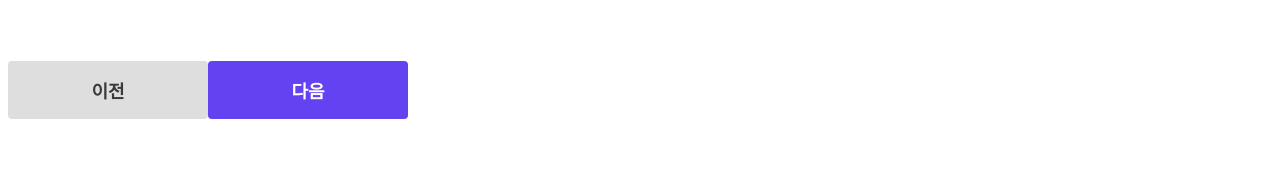
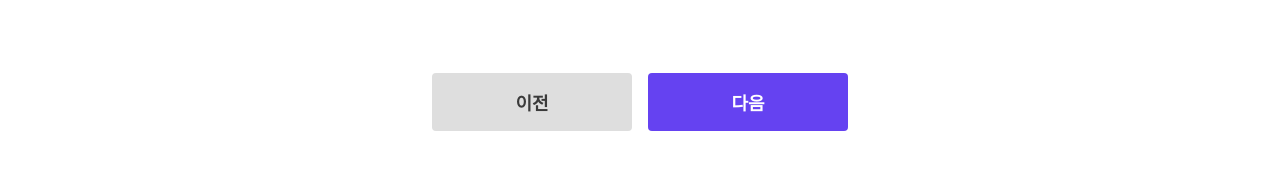
Before and after one commit to 7581058/survey-pie, a React (Vite) app: page /survey/1/1 in a window 1280 px wide. Shown: the part 272-442 px from the top of the page. Built offline with nearby package versions, Linux system fonts and the light colour scheme.

Commit message:
💄 Style: action buttons 스타일링

```diff
--- a/src/components/ActionButtons/index.tsx
+++ b/src/components/ActionButtons/index.tsx
@@ -1,4 +1,5 @@
 import { useNavigate } from 'react-router'
+import styled from 'styled-components'
 
 import Button from '../Button'
 import { StepProps } from '../QuestionBox'
@@ -7,7 +8,7 @@ const ActionButtons = ({ questionsLength, step }: StepProps) => {
   const navigate = useNavigate()
   const isLast = questionsLength - 1 === step
   return (
-    <div>
+    <ActionButtonsWrap>
       {step === 0 || (
         <Button StyleType="SECONDARY" onClick={() => navigate(`${step - 1}`)}>
           이전
@@ -22,8 +23,15 @@ const ActionButtons = ({ questionsLength, step }: StepProps) => {
           다음
         </Button>
       )}
-    </div>
+    </ActionButtonsWrap>
   )
 }
 
 export default ActionButtons
+
+const ActionButtonsWrap = styled.div`
+  margin-top: 72px;
+  display: flex;
+  gap: 16px;
+  justify-content: center;
+`
```
